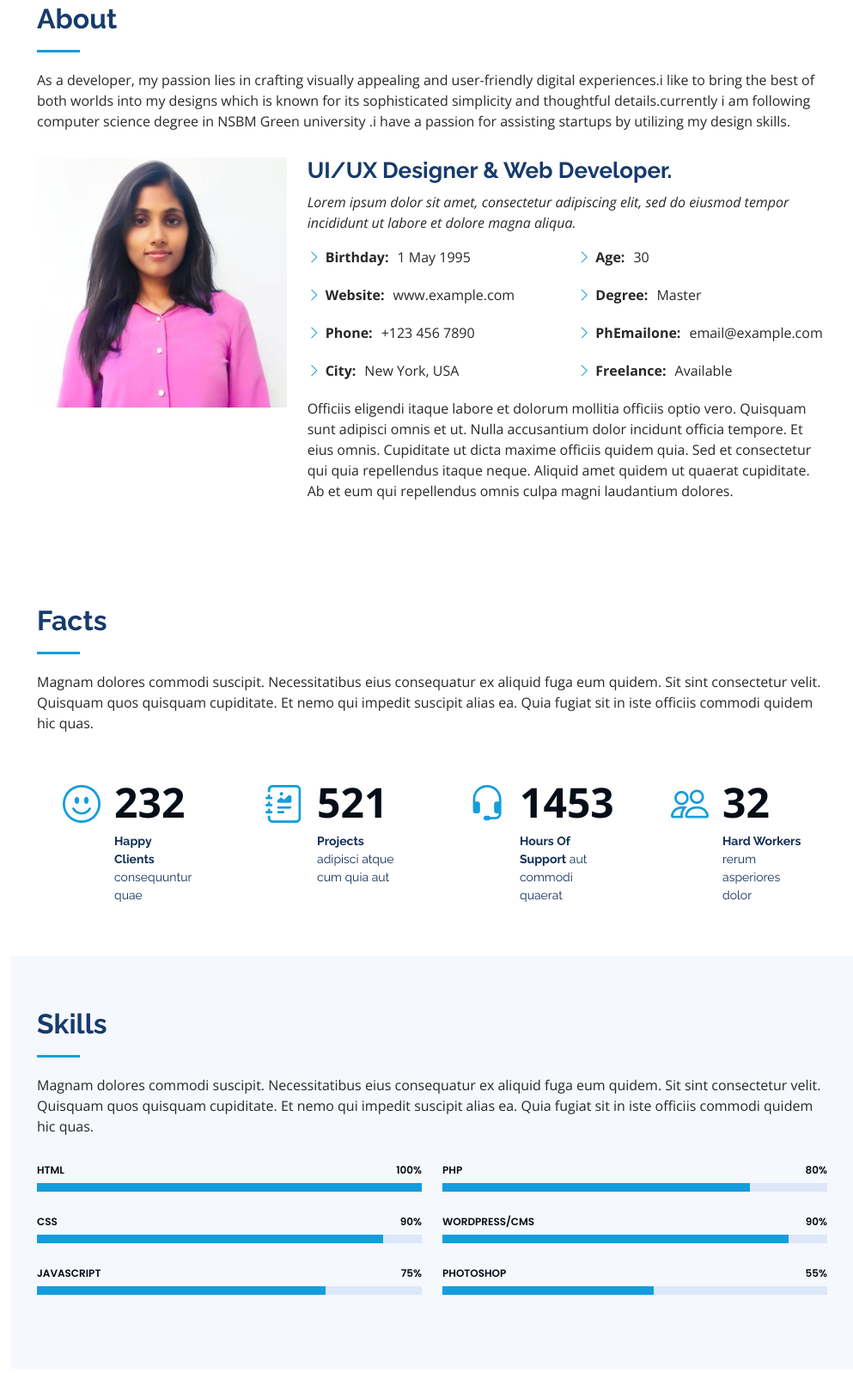
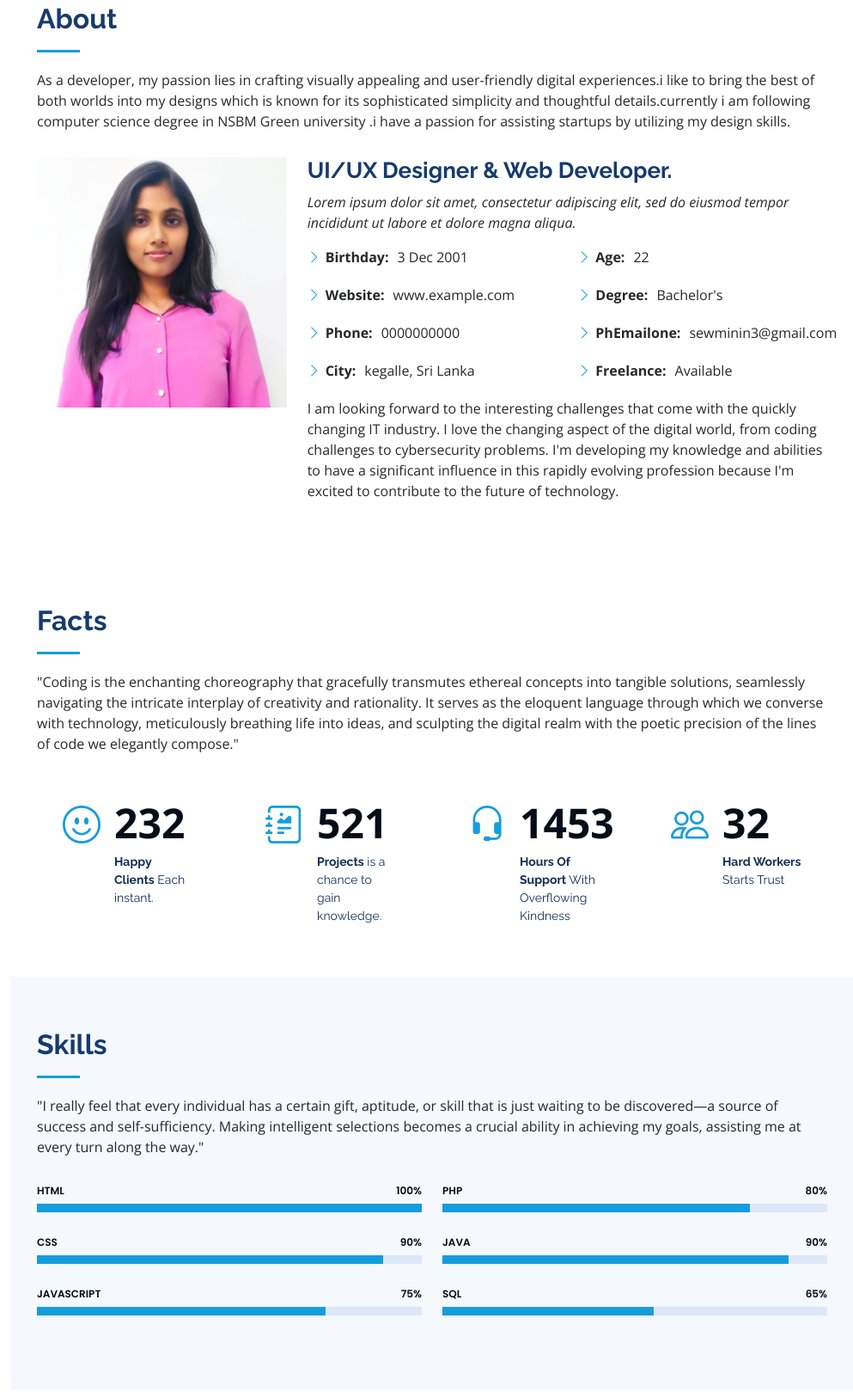
Before and after one commit to nsewmini/My_Portfolio, a plain HTML site: page index.html in a window 1280 px wide. Shown: the part 857-2476 px from the top of the page at 86% size, without its empty margins (287-1280 px from the left). Drawn offline with nearby package versions, Linux system fonts and the light colour scheme.

Commit message:
modified

```diff
--- a/index.html
+++ b/index.html
@@ -96,24 +96,26 @@
             <div class="row">
               <div class="col-lg-6">
                 <ul>
-                  <li><i class="bi bi-chevron-right"></i> <strong>Birthday:</strong> <span>1 May 1995</span></li>
+                  <li><i class="bi bi-chevron-right"></i> <strong>Birthday:</strong> <span>3 Dec 2001</span></li>
                   <li><i class="bi bi-chevron-right"></i> <strong>Website:</strong> <span>www.example.com</span></li>
-                  <li><i class="bi bi-chevron-right"></i> <strong>Phone:</strong> <span>+123 456 7890</span></li>
-                  <li><i class="bi bi-chevron-right"></i> <strong>City:</strong> <span>New York, USA</span></li>
+                  <li><i class="bi bi-chevron-right"></i> <strong>Phone:</strong> <span>0000000000</span></li>
+                  <li><i class="bi bi-chevron-right"></i> <strong>City:</strong> <span>kegalle, Sri Lanka</span></li>
                 </ul>
               </div>
               <div class="col-lg-6">
                 <ul>
-                  <li><i class="bi bi-chevron-right"></i> <strong>Age:</strong> <span>30</span></li>
-                  <li><i class="bi bi-chevron-right"></i> <strong>Degree:</strong> <span>Master</span></li>
-                  <li><i class="bi bi-chevron-right"></i> <strong>PhEmailone:</strong> <span>email@example.com</span></li>
+                  <li><i class="bi bi-chevron-right"></i> <strong>Age:</strong> <span>22</span></li>
+                  <li><i class="bi bi-chevron-right"></i> <strong>Degree:</strong> <span>Bachelor's</span></li>
+                  <li><i class="bi bi-chevron-right"></i> <strong>PhEmailone:</strong> <span>sewminin3@gmail.com</span></li>
                   <li><i class="bi bi-chevron-right"></i> <strong>Freelance:</strong> <span>Available</span></li>
                 </ul>
               </div>
             </div>
             <p>
-              Officiis eligendi itaque labore et dolorum mollitia officiis optio vero. Quisquam sunt adipisci omnis et ut. Nulla accusantium dolor incidunt officia tempore. Et eius omnis.
-              Cupiditate ut dicta maxime officiis quidem quia. Sed et consectetur qui quia repellendus itaque neque. Aliquid amet quidem ut quaerat cupiditate. Ab et eum qui repellendus omnis culpa magni laudantium dolores.
+              I am looking forward to the interesting challenges that come with the quickly changing IT industry. I love the changing aspect of the digital world,
+              from coding challenges to cybersecurity problems. I'm developing my knowledge and abilities to have a
+               significant influence in this rapidly evolving profession because I'm excited to contribute to the future
+               of technology.
             </p>
           </div>
         </div>
@@ -127,7 +129,13 @@
 
         <div class="section-title">
           <h2>Facts</h2>
-          <p>Magnam dolores commodi suscipit. Necessitatibus eius consequatur ex aliquid fuga eum quidem. Sit sint consectetur velit. Quisquam quos quisquam cupiditate. Et nemo qui impedit suscipit alias ea. Quia fugiat sit in iste officiis commodi quidem hic quas.</p>
+          <p>
+            "Coding is the enchanting choreography that gracefully transmutes ethereal concepts into tangible
+             solutions, seamlessly navigating the intricate interplay of creativity and rationality. It serves
+              as the eloquent language through which we converse with technology, meticulously breathing
+               life into ideas, and sculpting the digital realm with the poetic precision of the lines of
+                code we elegantly compose."
+          </p>
         </div>
 
         <div class="row no-gutters">
@@ -136,7 +144,7 @@
             <div class="count-box">
               <i class="bi bi-emoji-smile"></i>
               <span data-purecounter-start="0" data-purecounter-end="232" data-purecounter-duration="1" class="purecounter"></span>
-              <p><strong>Happy Clients</strong> consequuntur quae</p>
+              <p><strong>Happy Clients</strong> Each instant.</p>
             </div>
           </div>
 
@@ -144,7 +152,7 @@
             <div class="count-box">
               <i class="bi bi-journal-richtext"></i>
               <span data-purecounter-start="0" data-purecounter-end="521" data-purecounter-duration="1" class="purecounter"></span>
-              <p><strong>Projects</strong> adipisci atque cum quia aut</p>
+              <p><strong>Projects</strong> is a chance to gain knowledge.</p>
             </div>
           </div>
 
@@ -152,7 +160,7 @@
             <div class="count-box">
               <i class="bi bi-headset"></i>
               <span data-purecounter-start="0" data-purecounter-end="1453" data-purecounter-duration="1" class="purecounter"></span>
-              <p><strong>Hours Of Support</strong> aut commodi quaerat</p>
+              <p><strong>Hours Of Support</strong> With Overflowing Kindness</p>
             </div>
           </div>
 
@@ -160,7 +168,7 @@
             <div class="count-box">
               <i class="bi bi-people"></i>
               <span data-purecounter-start="0" data-purecounter-end="32" data-purecounter-duration="1" class="purecounter"></span>
-              <p><strong>Hard Workers</strong> rerum asperiores dolor</p>
+              <p><strong>Hard Workers</strong> Starts Trust</p>
             </div>
           </div>
 
@@ -175,7 +183,9 @@
 
         <div class="section-title">
           <h2>Skills</h2>
-          <p>Magnam dolores commodi suscipit. Necessitatibus eius consequatur ex aliquid fuga eum quidem. Sit sint consectetur velit. Quisquam quos quisquam cupiditate. Et nemo qui impedit suscipit alias ea. Quia fugiat sit in iste officiis commodi quidem hic quas.</p>
+          <p>"I really feel that every individual has a certain gift, aptitude, or skill that is just waiting
+            to be discovered—a source of success and self-sufficiency. Making intelligent selections becomes
+             a crucial ability in achieving my goals, assisting me at every turn along the way."</p>
         </div>
 
         <div class="row skills-content">
@@ -215,14 +225,14 @@
             </div>
 
             <div class="progress">
-              <span class="skill">WordPress/CMS <i class="val">90%</i></span>
+              <span class="skill">java<i class="val">90%</i></span>
               <div class="progress-bar-wrap">
                 <div class="progress-bar" role="progressbar" aria-valuenow="90" aria-valuemin="0" aria-valuemax="100"></div>
               </div>
             </div>
 
             <div class="progress">
-              <span class="skill">Photoshop <i class="val">55%</i></span>
+              <span class="skill">SQL <i class="val">65%</i></span>
               <div class="progress-bar-wrap">
                 <div class="progress-bar" role="progressbar" aria-valuenow="55" aria-valuemin="0" aria-valuemax="100"></div>
               </div>
```
